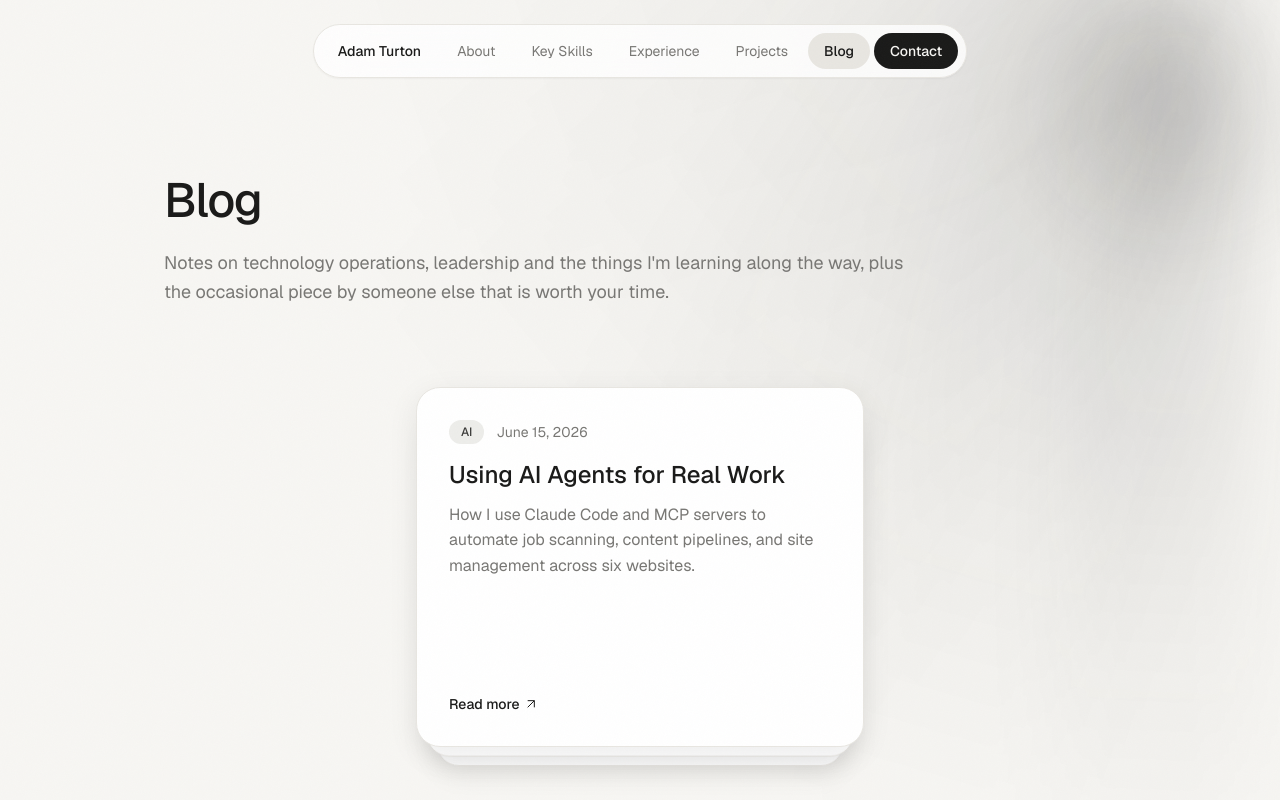
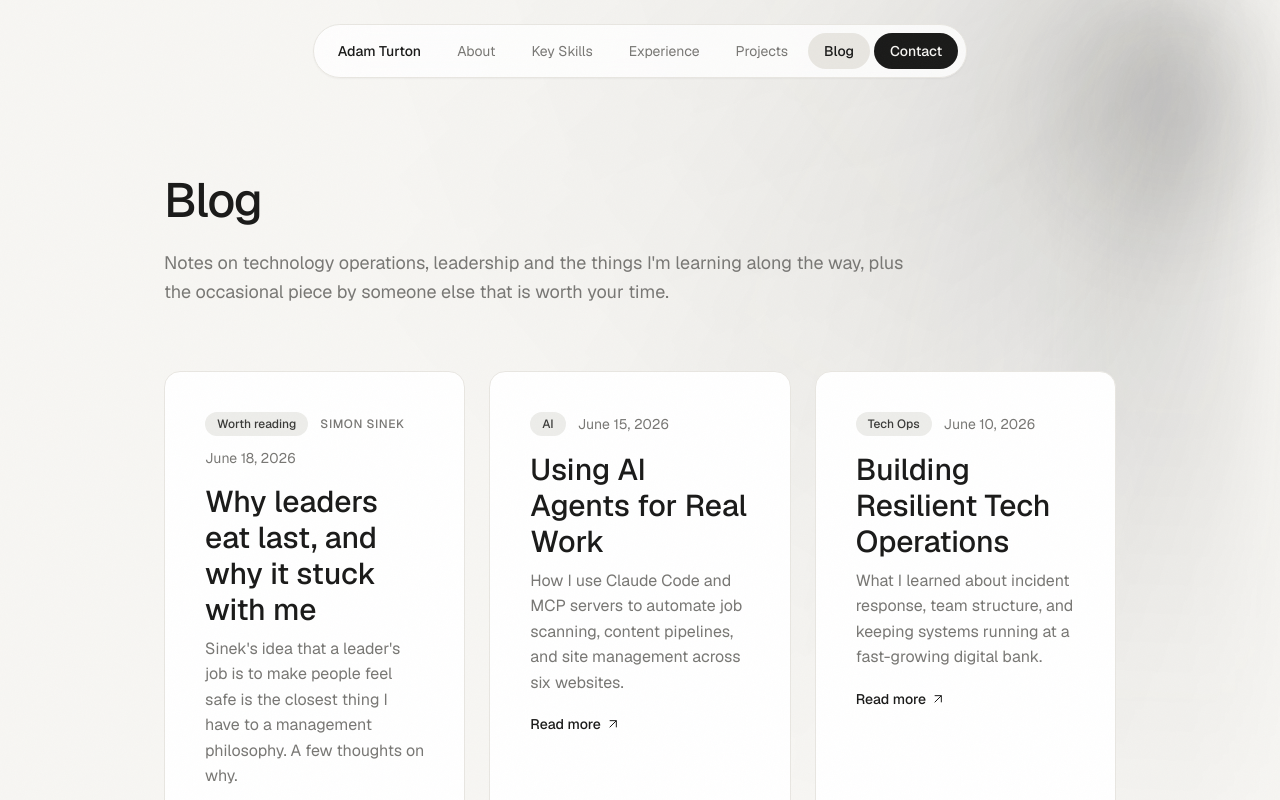
Before and after one commit to errorpleasetryagain/adamturton-portfolio, a Next.js app: page /writing in a window 1280 px wide. Shown: the top 800 px of the page. Built offline with nearby package versions, Linux system fonts and the light colour scheme.

Commit message:
Portfolio redesign

```diff
--- a/src/app/contact/page.tsx
+++ b/src/app/contact/page.tsx
@@ -1,15 +1,12 @@
 'use client';
 
 import { motion } from 'framer-motion';
-import Image from 'next/image';
-import ReflectiveCard from '@/components/ui/reflective-card';
 
 export default function ContactPage() {
   return (
     <div className="mx-auto max-w-[var(--container-max)] px-6">
       {/* Hero Section */}
       <section className="pt-28 pb-12 md:pt-36 md:pb-16">
-        <div className="grid grid-cols-1 items-center gap-12 md:grid-cols-[1.5fr_auto] md:gap-16">
         <motion.div
           initial={{ opacity: 0, y: 24 }}
           animate={{ opacity: 1, y: 0 }}
@@ -43,24 +40,6 @@ export default function ContactPage() {
             Download CV
           </a>
         </motion.div>
-
-          <motion.div
-            initial={{ opacity: 0, scale: 0.98 }}
-            animate={{ opacity: 1, scale: 1 }}
-            transition={{ duration: 0.9, delay: 0.2, ease: [0.16, 1, 0.3, 1] }}
-            className="hidden md:block"
-          >
-            <ReflectiveCard className="aspect-[4/5] w-[230px] rounded-2xl border border-[var(--border)] bg-[var(--surface)] shadow-[var(--shadow-md)]">
-              <Image
-                src="/adam-portrait.jpg"
-                alt="Adam Turton"
-                fill
-                sizes="230px"
-                className="object-cover grayscale"
-              />
-            </ReflectiveCard>
-          </motion.div>
-        </div>
       </section>
 
       {/* Contact Methods */}
--- a/src/app/page.tsx
+++ b/src/app/page.tsx
@@ -82,15 +82,15 @@ export default function Home() {
           initial={{ opacity: 0, scale: 0.98 }}
           animate={{ opacity: 1, scale: 1 }}
           transition={{ duration: 0.9, delay: 0.3, ease: [0.16, 1, 0.3, 1] }}
-          className="hidden justify-self-start md:block"
+          className="order-first flex justify-center md:order-none md:justify-self-start"
         >
-          <div className="group relative aspect-[4/5] w-[200px] overflow-hidden rounded-2xl border border-[var(--border)] bg-[var(--surface)] shadow-[var(--shadow-md)] lg:w-[230px]">
+          <div className="group relative aspect-[4/5] w-[200px] shrink-0 overflow-hidden rounded-2xl border border-[var(--border)] bg-[var(--surface)] shadow-[var(--shadow-md)] sm:w-[230px]">
             <Image
               src="/adam-portrait.jpg"
               alt="Adam Turton"
               fill
               priority
-              sizes="230px"
+              sizes="(max-width: 768px) 230px, 230px"
               className="object-cover grayscale transition-all duration-700 ease-out group-hover:scale-[1.04] group-hover:grayscale-0"
             />
             {/* Subtle grain texture overlay */}
--- a/src/app/writing/page.tsx
+++ b/src/app/writing/page.tsx
@@ -1,5 +1,5 @@
 import { getAllPosts } from '@/lib/posts';
-import CardSwap from '@/components/card-swap';
+import WritingCards from '@/components/writing-cards';
 
 export default async function WritingPage() {
   const posts = getAllPosts();
@@ -7,7 +7,7 @@ export default async function WritingPage() {
   return (
     <div className="mx-auto max-w-[var(--container-max)] px-6 py-24">
       {/* Header */}
-      <div className="mb-12 max-w-3xl">
+      <div className="mb-16 max-w-3xl">
         <h1 className="mb-6 text-4xl font-medium tracking-tight text-[var(--foreground)] md:text-5xl">
           Blog
         </h1>
@@ -18,10 +18,8 @@ export default async function WritingPage() {
         </p>
       </div>
 
-      {/* Swapping card stack */}
-      <div className="py-8">
-        <CardSwap posts={posts} />
-      </div>
+      {/* Posts grid */}
+      <WritingCards posts={posts} />
     </div>
   );
 }
--- a/src/components/card-swap.tsx
+++ /dev/null
@@ -1,121 +0,0 @@
-'use client';
-
-import { useState, useEffect, useCallback } from 'react';
-import Link from 'next/link';
-import { motion } from 'framer-motion';
-import type { PostMetadata } from '@/lib/posts';
-
-interface CardSwapProps {
-  posts: PostMetadata[];
-  /** Auto-advance interval in ms. */
-  interval?: number;
-}
-
-/**
- * A stack of post cards that swap one at a time, reactbits card-swap style.
- * The front card animates out and the next comes forward, cycling through.
- * Auto-advances, and the user can click the stack to advance manually.
- * Pauses on hover.
- */
-export default function CardSwap({ posts, interval = 3800 }: CardSwapProps) {
-  const [top, setTop] = useState(0);
-  const [paused, setPaused] = useState(false);
-
-  const advance = useCallback(() => {
-    setTop((t) => (t + 1) % posts.length);
-  }, [posts.length]);
-
-  useEffect(() => {
-    if (paused || posts.length <= 1) return;
-    const id = setInterval(advance, interval);
-    return () => clearInterval(id);
-  }, [advance, interval, paused, posts.length]);
-
-  if (posts.length === 0) return null;
-
-  // Show up to 4 cards in the stack, ordered from the current top.
-  const visible = Array.from({ length: Math.min(4, posts.length) }, (_, i) => {
-    const idx = (top + i) % posts.length;
-    return { post: posts[idx], depth: i };
-  });
-
-  return (
-    <div
-      className="relative mx-auto h-[420px] w-full max-w-md"
-      onMouseEnter={() => setPaused(true)}
-      onMouseLeave={() => setPaused(false)}
-      style={{ perspective: '1200px' }}
-    >
-      {visible
-        .slice()
-        .reverse()
-        .map(({ post, depth }) => {
-          const isFront = depth === 0;
-          const isLink = post.type === 'link';
-          return (
-            <motion.div
-              key={post.slug}
-              initial={false}
-              animate={{
-                y: depth * 18,
-                scale: 1 - depth * 0.05,
-                opacity: depth > 2 ? 0 : 1,
-                rotateX: depth * 1.5,
-              }}
-              transition={{ type: 'spring', stiffness: 260, damping: 30 }}
-              className="absolute inset-x-0 top-0"
-              style={{ zIndex: 10 - depth, transformStyle: 'preserve-3d' }}
-            >
-              <div
-                className={`flex h-[360px] flex-col justify-between rounded-3xl border border-[var(--border)] bg-[var(--surface)] p-8 shadow-[var(--shadow-lg)] ${
-                  isFront ? '' : 'pointer-events-none'
-                }`}
-              >
-                <div>
-                  <div className="mb-4 flex flex-wrap items-center gap-3">
-                    <span className="rounded-full bg-[var(--accent-blue-bg)] px-3 py-1 text-xs font-medium text-[var(--accent-blue-text)]">
-                      {isLink ? 'Worth reading' : post.category}
-                    </span>
-                    {isLink && post.source && (
-                      <span className="text-xs font-medium uppercase tracking-wider text-[var(--foreground-muted)]">
-                        {post.source}
-                      </span>
-                    )}
-                    <span className="text-sm text-[var(--foreground-muted)]">{post.date}</span>
-                  </div>
-                  <h3 className="mb-3 text-2xl font-medium leading-tight text-[var(--foreground)]">
-                    {post.title}
-                  </h3>
-                  <p className="text-[var(--foreground-muted)]">{post.excerpt}</p>
-                </div>
-
-                <Link
-                  href={`/writing/${post.slug}`}
-                  className="inline-flex items-center text-sm font-medium text-[var(--foreground)] transition-colors hover:text-[var(--foreground-muted)]"
-                >
-                  {isLink ? 'Read my take' : 'Read more'}
-                  <svg className="ml-1 h-4 w-4" viewBox="0 0 24 24" fill="none" stroke="currentColor" strokeWidth="1.5">
-                    <path d="M7 17L17 7M17 7H7M17 7v10" />
-                  </svg>
-                </Link>
-              </div>
-            </motion.div>
-          );
-        })}
-
-      {/* Controls */}
-      <div className="absolute -bottom-2 left-1/2 flex -translate-x-1/2 items-center gap-2">
-        {posts.map((_, i) => (
-          <button
-            key={i}
-            onClick={() => setTop(i)}
-            aria-label={`Show post ${i + 1}`}
-            className={`h-1.5 rounded-full transition-all ${
-              i === top ? 'w-6 bg-[var(--foreground)]' : 'w-1.5 bg-[var(--border)]'
-            }`}
-          />
-        ))}
-      </div>
-    </div>
-  );
-}
--- a/src/components/ui/reflective-card.tsx
+++ /dev/null
@@ -1,75 +0,0 @@
-'use client';
-
-import { useRef, type ReactNode } from 'react';
-import { motion, useMotionValue, useSpring, useMotionTemplate } from 'framer-motion';
-
-interface ReflectiveCardProps {
-  children?: ReactNode;
-  className?: string;
-}
-
-/**
- * A card with a reflective sheen that follows the cursor and a subtle 3D tilt,
- * in the reactbits reflective-card style. The shine is a moving highlight; the
- * card tilts gently toward the pointer. Monochrome.
- */
-export default function ReflectiveCard({ children, className }: ReflectiveCardProps) {
-  const ref = useRef<HTMLDivElement>(null);
-
-  const rotateX = useMotionValue(0);
-  const rotateY = useMotionValue(0);
-  const shineX = useMotionValue(50);
-  const shineY = useMotionValue(0);
-  const shineOpacity = useMotionValue(0);
-
-  const srx = useSpring(rotateX, { stiffness: 200, damping: 20 });
-  const sry = useSpring(rotateY, { stiffness: 200, damping: 20 });
-
-  const shine = useMotionTemplate`radial-gradient(circle at ${shineX}% ${shineY}%, rgba(255,255,255,0.35), transparent 45%)`;
-
-  function onMove(e: React.MouseEvent<HTMLDivElement>) {
-    const el = ref.current;
-    if (!el) return;
-    const rect = el.getBoundingClientRect();
-    const px = (e.clientX - rect.left) / rect.width;
-    const py = (e.clientY - rect.top) / rect.height;
-    rotateY.set((px - 0.5) * 16);
-    rotateX.set(-(py - 0.5) * 16);
-    shineX.set(px * 100);
-    shineY.set(py * 100);
-    shineOpacity.set(1);
-  }
-
-  function onLeave() {
-    rotateX.set(0);
-    rotateY.set(0);
-    shineOpacity.set(0);
-  }
-
-  return (
-    <motion.div
-      ref={ref}
-      onMouseMove={onMove}
-      onMouseLeave={onLeave}
-      style={{ rotateX: srx, rotateY: sry, transformPerspective: 1000 }}
-      className={`relative overflow-hidden [transform-style:preserve-3d] ${className ?? ''}`}
-    >
-      {children}
-      {/* Reflective sheen */}
-      <motion.div
-        aria-hidden
-        className="pointer-events-none absolute inset-0"
-        style={{ background: shine, opacity: shineOpacity }}
-      />
-      {/* Static edge gloss */}
-      <div
-        aria-hidden
-        className="pointer-events-none absolute inset-0"
-        style={{
-          background:
-            'linear-gradient(135deg, rgba(255,255,255,0.10), transparent 40%, transparent 60%, rgba(255,255,255,0.05))',
-        }}
-      />
-    </motion.div>
-  );
-}
--- a/src/components/writing-cards.tsx
+++ b/src/components/writing-cards.tsx
@@ -9,7 +9,7 @@ interface WritingCardsProps {
 
 export default function WritingCards({ posts }: WritingCardsProps) {
   return (
-    <div className="grid grid-cols-1 gap-8">
+    <div className="grid grid-cols-1 gap-6 sm:grid-cols-2 lg:grid-cols-3">
       {posts.map((post) => {
         const isLink = post.type === 'link';
         return (
```
Lines whose indentation alone changed are shown as unchanged.
